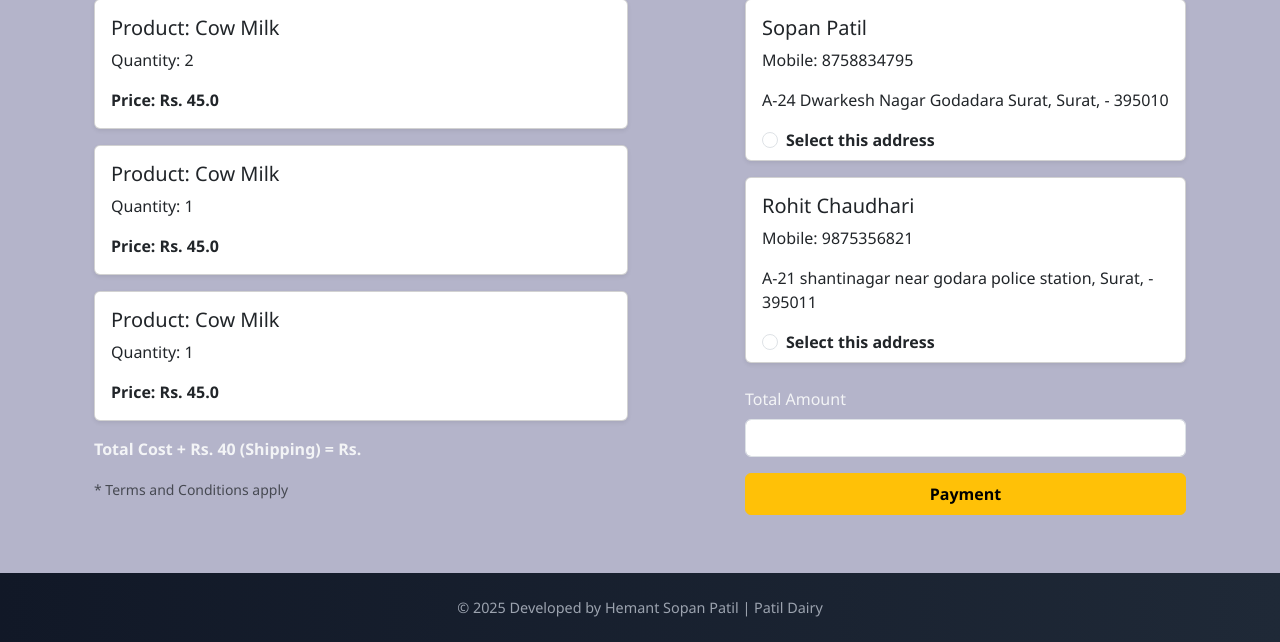
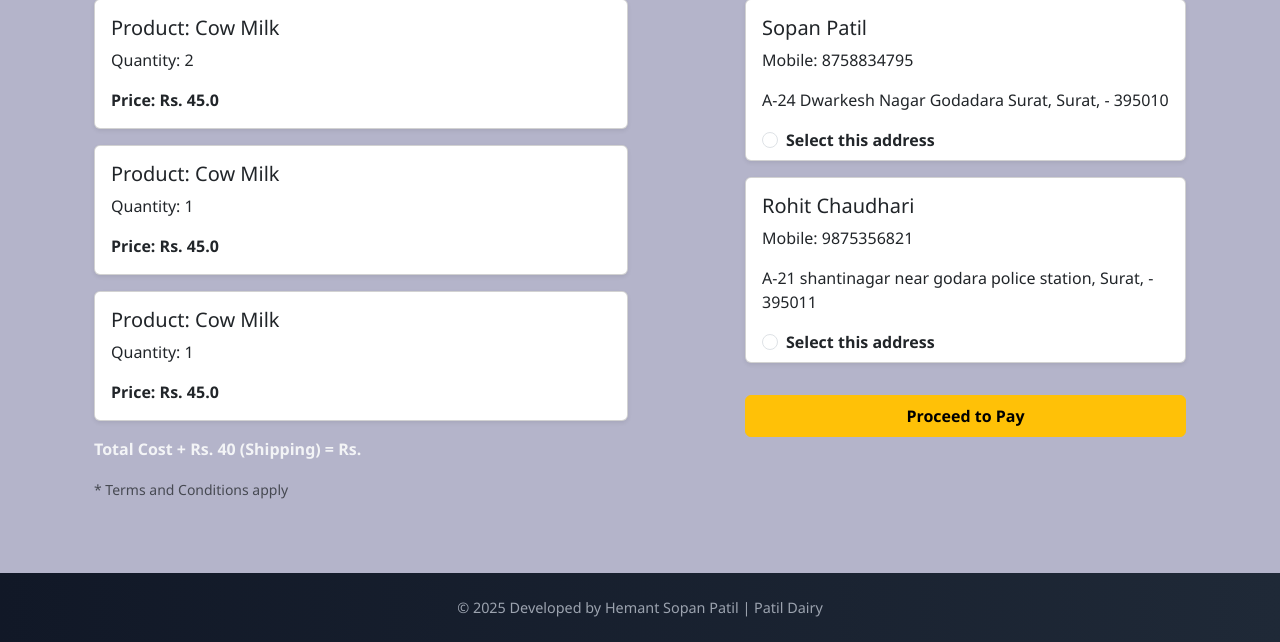
Before and after one commit to Hemant210/E-commerce-Django-, a Django app: template ec/app/templates/app/checkout.html in a window 1280 px wide. Shown: the part 207-849 px from the top of the page. Run offline with Django 5.2, Linux system fonts and the light colour scheme; the template is opened without the code that fills it: values that come from a table or form of the project are taken from there, others are empty; data comes from the database, SQL or seed files in the repository; some libraries are stand-ins or nearby versions; some web fonts are replaced.

Commit message:
Update Checkput page

```diff
--- a/ec/app/templates/app/checkout.html
+++ b/ec/app/templates/app/checkout.html
@@ -37,9 +37,9 @@
         <div class="col-lg-5 offset-lg-1">
             <h4 class="mb-3">Select Shipping Address</h4>
             <hr>
-            <form method="post" id="myform">
+
+            <form id="myform" onsubmit="return false;">
                 {% csrf_token %}
-
                 {% for ad in add %}
                 <div class="card mb-3 shadow-sm">
                     <div class="card-body">
@@ -56,11 +56,8 @@
                 </div>
                 {% endfor %}
 
-                <div class="mt-4">
-                    <label for="totalamount" class="form-label">Total Amount</label>
-                    <input type="number" class="form-control mb-3" name="totalamount" value="{{ totalamount }}" readonly>
-                    <button id="rzp-button1" type="submit" class="btn btn-warning px-4 py-2 fw-bold w-100">Payment</button>
-                </div>
+                <input type="hidden" name="totalamount" value="{{ totalamount }}">
+                <button id="rzp-button1" class="btn btn-warning w-100 fw-bold py-2 mt-3">Proceed to Pay</button>
             </form>
         </div>
     </div>
@@ -68,48 +65,40 @@
 {% endblock main-content %}
 
 {% block payment-gateway %}
+<script src="https://checkout.razorpay.com/v1/checkout.js"></script>
 <script>
     var options = {
         "key": "rzp_test_Yh0LwfhdVxv9lc",
-        "amount": "{{razoramount}}",
+        "amount": "{{ razoramount }}",
         "currency": "INR",
         "name": "Mavericks",
         "description": "Purchase Product",
-        "order_id": "{{order_id}}",
+        "order_id": "{{ order_id }}",
         "handler": function (response) {
-            console.log("Success");
-            var form = document.getElementById("myform");
-            window.location.href = `http://localhost:8000/paymentdone?order_id=${response.razorpay_order_id}&payment_id=${response.razorpay_payment_id}&cust_id=${form.elements["custid"].value}`;
+            const custid = document.querySelector('input[name="custid"]:checked');
+            if (!custid) {
+                alert("Please select a shipping address.");
+                return;
+            }
+            const selectedId = custid.value;
+            window.location.href = `http://localhost:8000/paymentdone?order_id=${response.razorpay_order_id}&payment_id=${response.razorpay_payment_id}&cust_id=${selectedId}`;
         },
         "theme": {
             "color": "#3399cc"
         }
     };
 
-    {% comment %} var options = {
-        "key": "rzp_test_Yh0LwfhdVxv9lc",
-        "amount": "{{razoramount}}",
-        "currency":"INR"
-        "name":"Mavericks",
-        "description":"Purchase Product"
-        "order_id":"{{order_id}}",
-        "handler": function (response){
-            console.log("Success")
-             var form = document.getElementById("myform");
-             winddo.location.href = 'https://localhost:8000/paymentdone?order_id=${response.rezorpay_order_id}&payment_id=$response.rezorpay_payment_id}&cust_id=${form.elements["custid"]}.value}'
-        },
-        "theme":{
-            "color":"#3399cc"
+    var rzp1 = new Razorpay(options);
+
+    document.getElementById('rzp-button1').onclick = function (e) {
+        const custid = document.querySelector('input[name="custid"]:checked');
+        if (!custid) {
+            alert("Please select a shipping address.");
+            return;
         }
-        }; {% endcomment %}
-    var rzp1 = new Razorpay(options)
-    rzp1.on('payment.failed', function(response){
-            alert(response.error.description);
-    });
-    document.getElementById('rzp-button1').onclick = function(e){
-        console.log("button click");
+
         rzp1.open();
         e.preventDefault();
-    }
+    };
 </script>
 {% endblock payment-gateway %}
```
Lines whose indentation alone changed are shown as unchanged.
